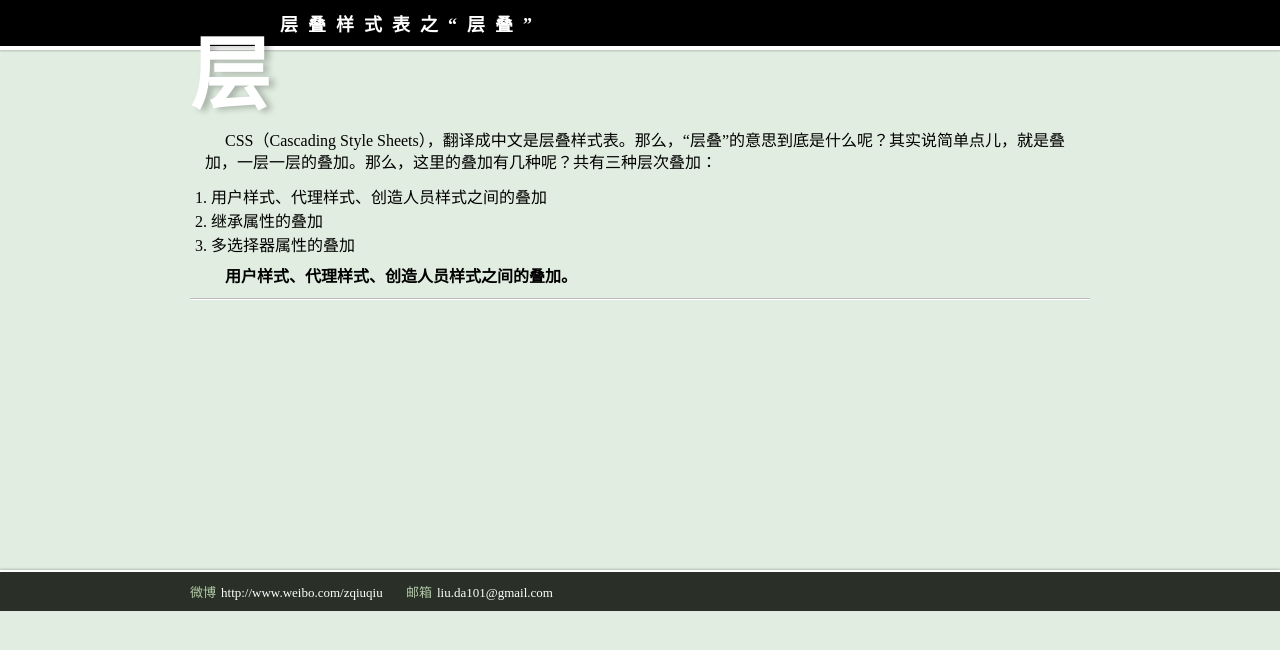
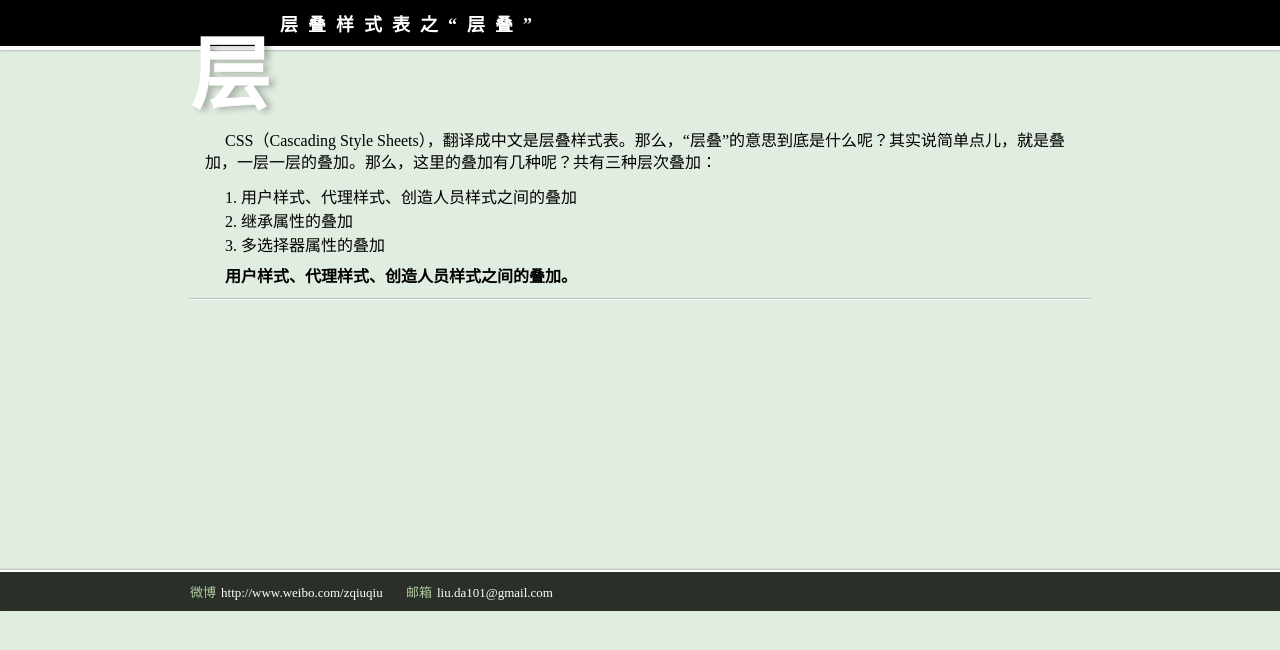
Before and after one commit to liuda101/liuda101.github.com, a Jekyll site: the page built from _posts/2012-11-09-CSS_Cascading.md, in a window 1280 px wide. Shown: the top 650 px of the page. Built offline with Jekyll 4.4.1, drawn with Linux system fonts in a browser that asks for light colours; comment, search, counter and statistics services are not loaded.

Commit message:
modify css

```diff
--- a/_posts/2012-11-09-CSS_Cascading.md
+++ b/_posts/2012-11-09-CSS_Cascading.md
@@ -6,13 +6,11 @@ firstLetter : 层
 <p>
 	CSS（Cascading Style Sheets），翻译成中文是层叠样式表。那么，“层叠”的意思到底是什么呢？其实说简单点儿，就是叠加，一层一层的叠加。那么，这里的叠加有几种呢？共有三种层次叠加：
 </p>
-<p>
-	<ol>
-		<li>用户样式、代理样式、创造人员样式之间的叠加</li>
-		<li>继承属性的叠加</li>
-		<li>多选择器属性的叠加</li>
-	</ol>
-</p>
+<ol>
+	<li>用户样式、代理样式、创造人员样式之间的叠加</li>
+	<li>继承属性的叠加</li>
+	<li>多选择器属性的叠加</li>
+</ol>
 <p>
 	<span class="b">
 	用户样式、代理样式、创造人员样式之间的叠加。
--- a/styles/site.css
+++ b/styles/site.css
@@ -16,7 +16,7 @@ header img{position:absolute;height:80px;width:80px;right:40px;top:30px;padding:
 .p-c{padding:60px 5px 0px;}
 .p-c p{line-height:22px;text-indent:20px;margin:10px 10px;}
 .p-f{margin-bottom:20px;border-top:1px solid #bbb;border-bottom:1px solid white;}
-.p-c ol{list-style-position:inside;}
+.p-c ol{list-style-position:inside;margin-left:30px;}
 .p-c .b{font-weight:bold;}
 
 footer{color:white;background-color:#2a3028;padding-top:10px;padding-bottom:10px;border-top:2px solid white;box-shadow:0px -1px 2px rgba(0,0,0,0.2);font-size:13px;}
```
